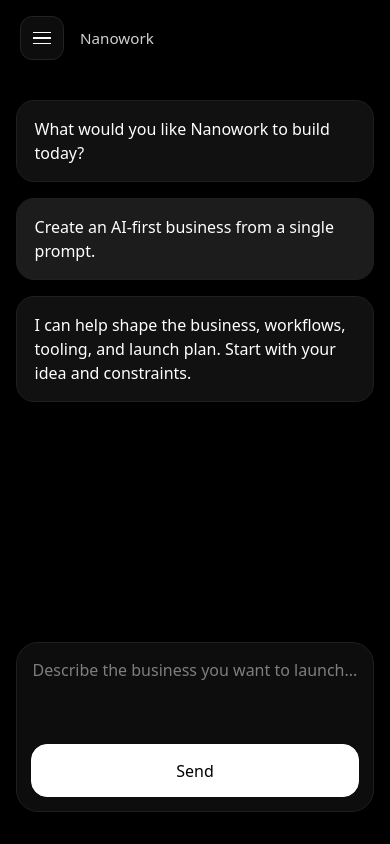
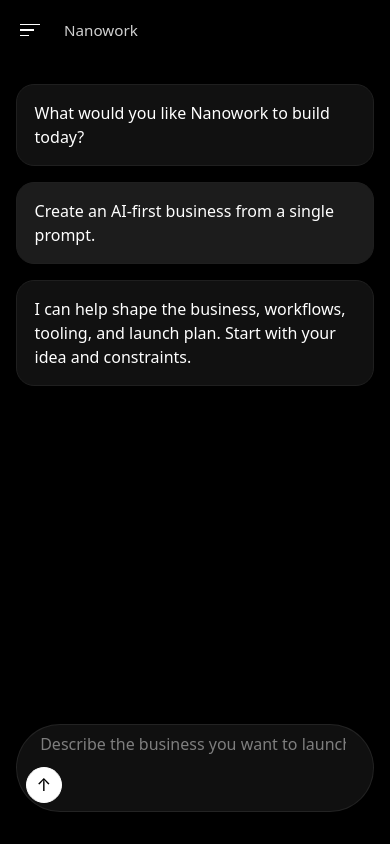
Before and after one commit to nanoworkai/nanowork, a React (Vite) app in the folder apps/frontend/: page / in a window 390 px wide. Both pictures are taken after a click on the button "Try now". Built offline with nearby package versions, Linux system fonts and the light colour scheme.

Commit message:
Fixing styling of chat input and hamburger icon

```diff
--- a/apps/frontend/src/App.css
+++ b/apps/frontend/src/App.css
@@ -147,25 +147,38 @@
 }
 
 .menu-button {
-  width: 44px;
-  height: 44px;
+  width: 28px;
+  height: 28px;
   padding: 0;
-  border: 1px solid #222222;
+  border: 0;
   border-radius: 12px;
-  background: #0d0d0d;
+  background: transparent;
   display: inline-flex;
   flex-direction: column;
   justify-content: center;
-  align-items: center;
+  align-items: flex-start;
   gap: 4px;
   cursor: pointer;
+  padding-left: 0;
 }
 
 .menu-button span {
   display: block;
-  width: 18px;
   height: 1.5px;
   background: #ffffff;
+}
+
+.menu-button span:nth-child(1) {
+  width: 20px;
+}
+
+.menu-button span:nth-child(2) {
+  width: 14px;
+}
+
+.menu-button span:nth-child(3) {
+  width: 9px;
+  height: 1.5px;
 }
 
 .dashboard-title {
@@ -213,37 +226,63 @@
 
 .chat-composer {
   display: flex;
-  align-items: flex-end;
+  align-items: center;
   gap: 0.75rem;
-  padding: 0.85rem;
-  border: 1px solid #1f1f1f;
-  border-radius: 22px;
-  background: #0d0d0d;
+  padding: 0.5rem 0.8rem 0.5rem 0.55rem;
+  border: 1px solid rgba(255, 255, 255, 0.08);
+  border-radius: 999px;
+  background: #101010;
 }
 
 .chat-input {
-  flex: 1;
-  min-height: 72px;
+  flex: 2;
+  height: 44px;
   border: 0;
-  resize: none;
   background: transparent;
   color: #ffffff;
   font: inherit;
   outline: none;
+  padding: 0 0.9rem;
+  caret-color: #ffffff;
 }
 
 .chat-input::placeholder {
   color: #7e7e7e;
 }
 
+.chat-input:focus {
+  animation: chat-caret-blink 1s step-end infinite;
+}
+
 .chat-send {
-  padding: 0.85rem 1.1rem;
+  flex: 0 0 36px;
+  width: 36px;
+  height: 36px;
+  padding: 0;
   border: 1px solid #ffffff;
-  border-radius: 16px;
+  border-radius: 999px;
   background: #ffffff;
   color: #000000;
   font: inherit;
+  font-size: 1.1rem;
+  line-height: 1;
+  display: inline-flex;
+  align-items: center;
+  justify-content: center;
   cursor: pointer;
+  min-width: 0;
+}
+
+@keyframes chat-caret-blink {
+  0%,
+  50% {
+    caret-color: #ffffff;
+  }
+
+  50.01%,
+  100% {
+    caret-color: transparent;
+  }
 }
 
 .profile-page {
--- a/apps/frontend/src/App.tsx
+++ b/apps/frontend/src/App.tsx
@@ -131,13 +131,12 @@
           </div>
 
           <form className="chat-composer">
-            <textarea
+            <input
               className="chat-input"
               placeholder="Describe the business you want to launch..."
-              rows={3}
             />
             <button className="chat-send" type="submit">
-              Send
+              ↑
             </button>
           </form>
         </div>
```
